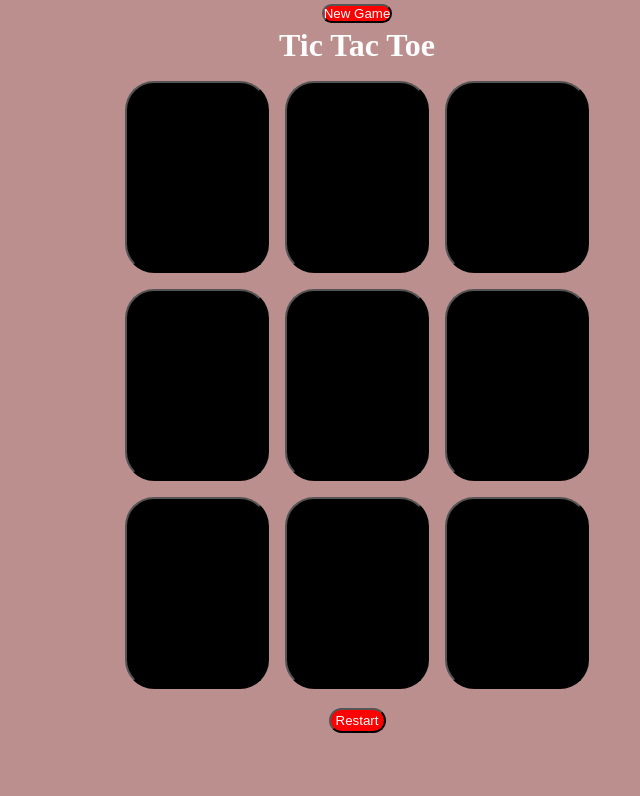
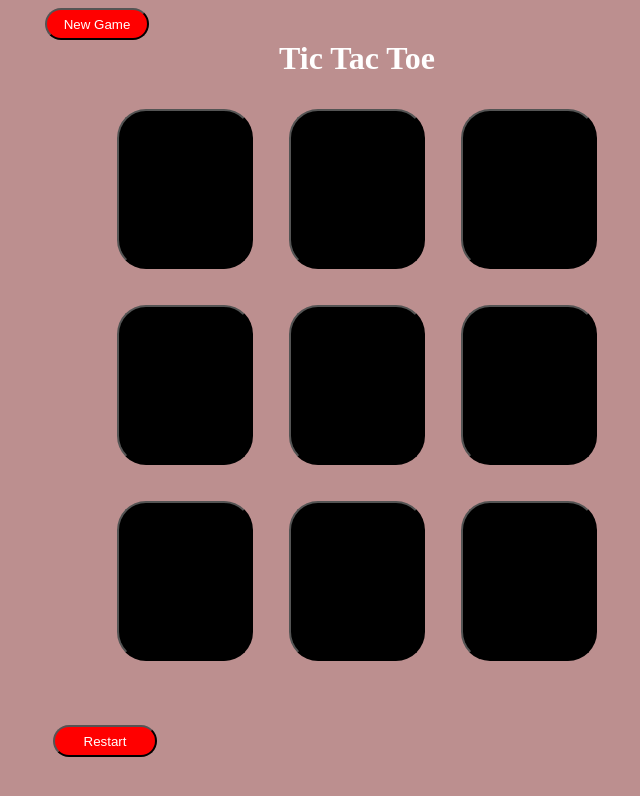
Before and after one commit to Shrawansinh/tic-tav-toe, a plain HTML site: page index.html in a window 1280 px wide. Shown: the whole page, without its empty margins (283-923 px from the left). Drawn offline with Linux system fonts and the light colour scheme.

Commit message:
Update style.css

```diff
--- a/style.css
+++ b/style.css
@@ -3,7 +3,7 @@
     padding: 0;
 }
 body{
-    overflow: hidden;
+    display: grid;
     background-color: rosybrown;
     color: white;
     text-align: center;
@@ -14,45 +14,47 @@ body{
 
 }
 .container{
-    height: 70vh;
+    height: 80vmin;
     display: flex;
     justify-content: center;
 
 }
 .game{
-    width: 60vh;
-    height: 60vh ;
+    width: 74vmin;
+    height: 68vmin ;
     display: flex;
     flex-wrap: wrap;
     justify-content: center;
-    margin: 5px;
-    padding: 10px;
+    margin: 1vmin;
+    padding: 1vmin;
     align-items: center;
-    gap: 1.5vmin;
+    gap: 0.5vmin;
 
 }
 .box{
-    width: 18vh;
-    height: 24vh;
-    margin: 2px;
+    width: 17vh;
+    height: 20vh;
+    margin: 2vh;
     background-color: black;
     color: white;
     border-radius: 29px;
     font-size: 10vh;
 }
 .restart{
-    height:25px;
-    width:57px;
+    width:13vmin;
+    height: 4vmin;
+    border-radius: 16vmin;
     background-color: red;
     color: white;
-    border-radius: 16px;
-    margin: 84px;
+    margin: 1vmin;
 }
 .newgame{
     background-color: red;
     color: white;
-    border-radius: 16px;
-    margin: 4px;
+    width:13vmin;
+    height: 4vmin;
+    border-radius: 16vmin;
+    margin-top: 1vmin;
 }
 .msg-container{
     text-align: left;
```
